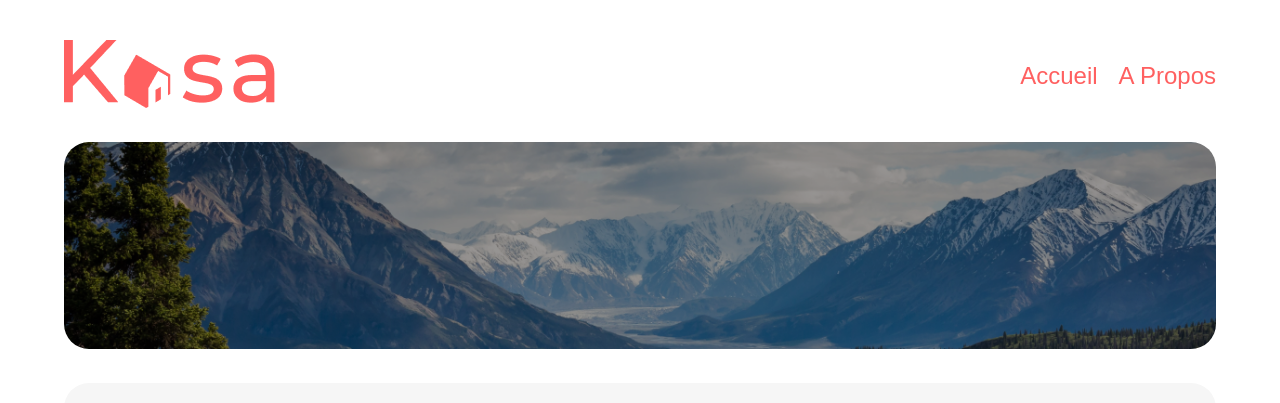
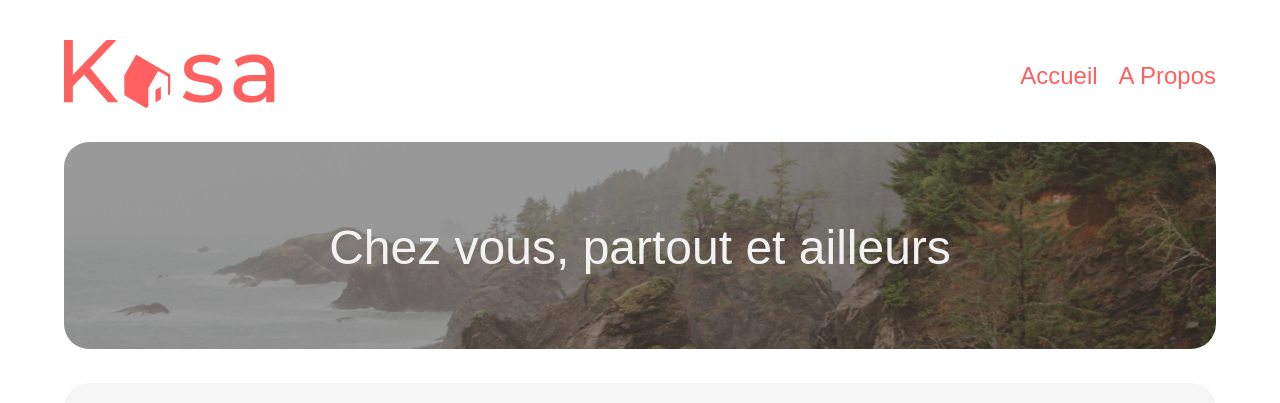
Before and after one commit to LEBOULAIRE/KASA, a React (Create React App) app: page /home in a window 1280 px wide. Shown: the top 403 px of the page. Built offline with nearby package versions, Linux system fonts and the light colour scheme.

Commit message:
Correction

```diff
--- a/src/Router/App.js
+++ b/src/Router/App.js
@@ -5,7 +5,6 @@ import About from '../pages/About';
 import Error from '../pages/Error';
 import Homepage from '../pages/Homepage';
 import Lodging from '../pages/Lodging';
-
 
 // function de l'apllication
 function App() {
--- a/src/components/Banner.js
+++ b/src/components/Banner.js
@@ -1,44 +1,24 @@
 import React from 'react';
-import imgBannerHome from '../assets/images/banner-home.png';
-import imgBannerABout from '../assets/images/banner-about-desktop.png';
 
-const Banner = () => {
-      /* On cherche ce qu'il se trouve dans Url */
-      const urlHome =
-            document.location.pathname === '/' ||
-            document.location.pathnamen === '/home';
-      const ImgBanner = urlHome ? imgBannerHome : imgBannerABout;
-      const AltBanner = urlHome
-            ? 'Image illustrant un paysage de mer'
-            : 'Image illustrant une montagne';
-      const textBannerComputer = urlHome ? (
-            <p className="bannerHomeOrAbout__textComputer">
-                  Chez vous, partout et ailleurs
-            </p>
-      ) : null;
-      const textBannerSmarphone = urlHome ? (
-            <p className="bannerHomeOrAbout__Smarphone">
-                  Chez vous,
-                  <br />
-                  partout et ailleurs
-            </p>
-      ) : null;
-      const classNameHome = urlHome
-            ? 'bannerHomeOrAbout__Img'
-            : 'bannerHomeOrAbout__Img--home';
+
+
+const Banner = ({img, className, text, textPhone, alt}) => {
+
+
+      // classe que l'on souhaite mettre sur le banner home ou about
 
       return (
             <div className="bannerHomeOrAbout">
                   <div>
                         <img
-                              src={ImgBanner}
-                              alt={AltBanner}
-                              className={classNameHome}
+                              src={img}
+                              alt={alt}
+                              className={className}
                         />
                   </div>
                   <div className="bannerHomeOrAbout__text">
-                        {textBannerComputer}
-                        {textBannerSmarphone}
+                        {text}
+                        {textPhone}
                   </div>
             </div>
       );
--- a/src/components/Carrousel.js
+++ b/src/components/Carrousel.js
@@ -16,6 +16,8 @@ const Carrousel = ({arrow}) => {
       const prevImg = () => {
             setCurrent(current === 0 ? pictures.length - 1 : current - 1);
       };
+
+      // Si plus qu'une image dans le carrousel, fleche qui apparaise
       const arrowLeft =
             pictures.length > 1 ? (
                   <div className="main__lodging--arrow-left" onClick={prevImg}>
--- a/src/pages/About.js
+++ b/src/pages/About.js
@@ -3,11 +3,12 @@ import Banner from '../components/Banner';
 import Collapse from '../components/Collapse';
 import data from '../datas/about.json';
 import arrow from '../assets/images/arrow.png'
+import imgBannerABout from '../assets/images/banner-about-desktop.png';
 
 const About = () => {
       return (
             <div className="bloc__about">
-                  <Banner />
+                  <Banner className='bannerHomeOrAbout__Img--home' img={imgBannerABout} alt="Image de montagne"/>
                   <section className='section__about'>
                   {data.map((about) => (
                         <Collapse key={about.title} title={about.title} content={about.content} arrow={arrow} />
--- a/src/pages/Homepage.js
+++ b/src/pages/Homepage.js
@@ -1,16 +1,34 @@
 import React from 'react';
-import Banner from '../components/Banner'
+import Banner from '../components/Banner';
 import SectionHome from '../components/SectionHome';
+import imgBannerHome from '../assets/images/banner-home.png';
 
-
+const textBannerComputer = (
+      <p className="bannerHomeOrAbout__textComputer">
+            Chez vous, partout et ailleurs
+      </p>
+);
+const textBannerSmarphone = (
+      <p className="bannerHomeOrAbout__Smarphone">
+            Chez vous,
+            <br />
+            partout et ailleurs
+      </p>
+);
 
 const Homepage = () => {
-    return (
-         <div className='pageHome'>
-            <Banner />
-            <SectionHome />
-        </div>
-    );
+      return (
+            <div className="pageHome">
+                  <Banner
+                        img={imgBannerHome}
+                        className="bannerHomeOrAbout__Img"
+                        text={textBannerComputer}
+                        textPhone={textBannerSmarphone}
+                        alt = "Image d'un appartement"
+                  />
+                  <SectionHome />
+            </div>
+      );
 };
 
 export default Homepage;
```
